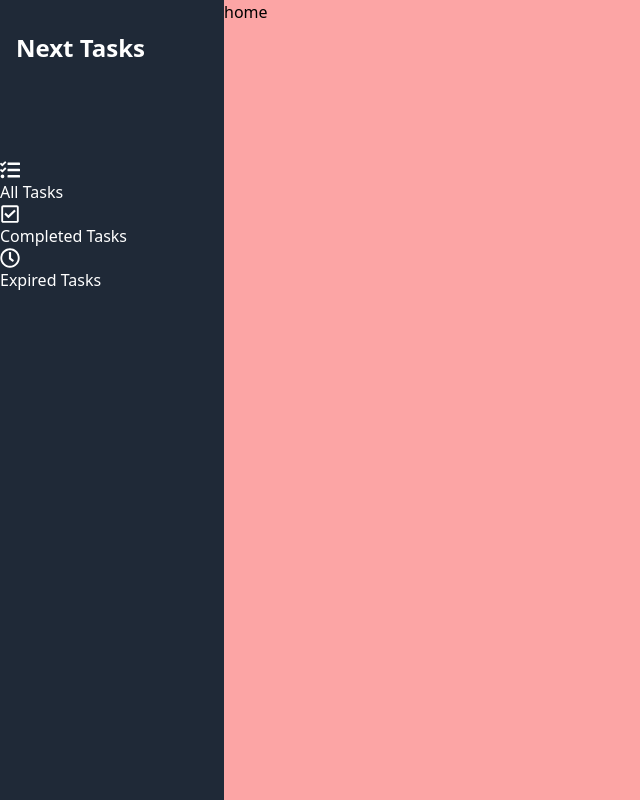
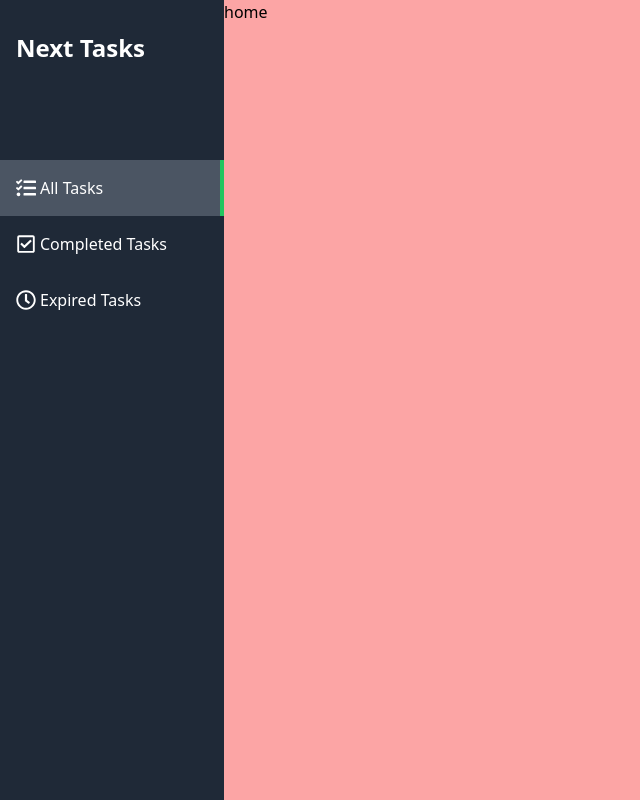
Before and after one commit to AbizUser/web-app-practice, a Next.js app in the folder web-app-practice/: page / in a window 1280 px wide. Shown: the whole page, without its empty margins (0-640 px from the left). Built offline with nearby package versions, Linux system fonts and the light colour scheme.

Commit message:
Comp sidemenu implementation

```diff
--- a/web-app-practice/src/components/SideMenu/NavLists/NavItem/NavItem.tsx
+++ b/web-app-practice/src/components/SideMenu/NavLists/NavItem/NavItem.tsx
@@ -1,4 +1,7 @@
+'use client'
+
 import Link from "next/link";
+import { usePathname } from "next/navigation";
 
 interface NavItemProps {
   label: string;
@@ -9,9 +12,13 @@ interface NavItemProps {
 const NavItem: React.FC<NavItemProps> = ({
   label, link , icon
 }) => {
+  const pathname = usePathname()
   return (
-    <Link href={link}>
-      <div>{icon}</div>
+    <Link href={link}
+    className={`flex p-4 items-center w-full
+    hover:bg-gray-700 font-medium
+    ${pathname === link ? 'bg-gray-600 border-r-4 border-r-green-500':''}`}>
+      <div className="mr-1">{icon}</div>
       <div>{label}</div>
     </Link>
   )
```
